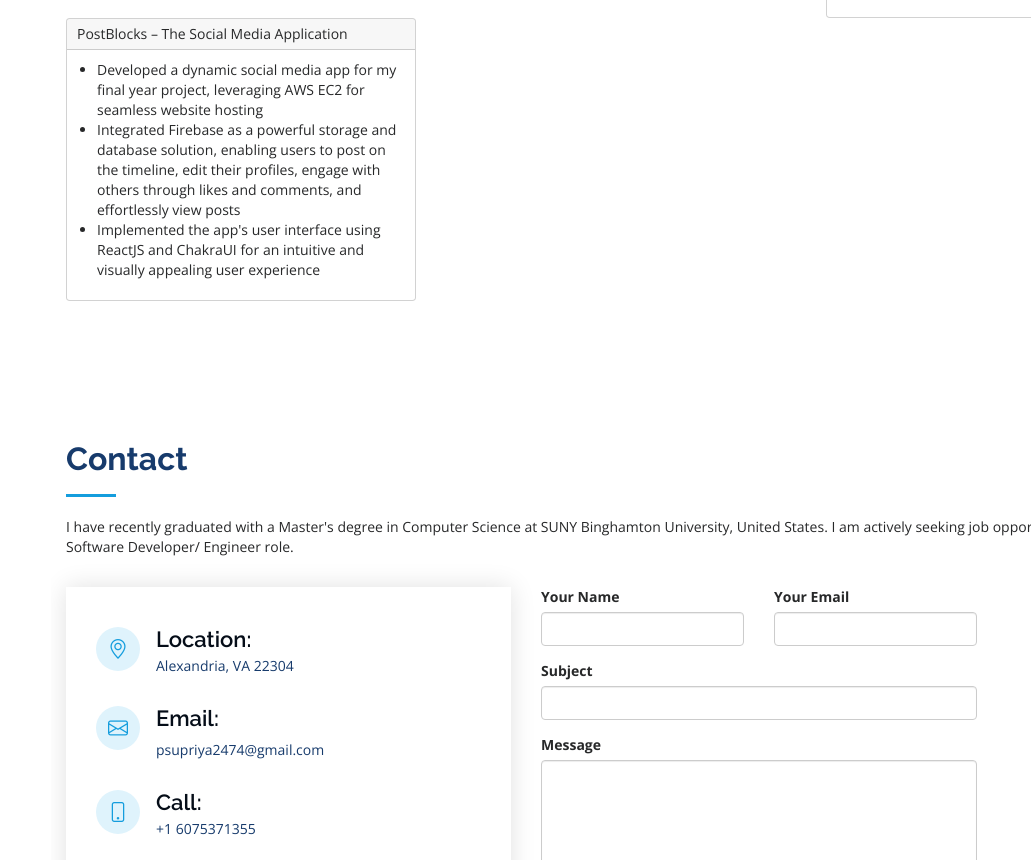
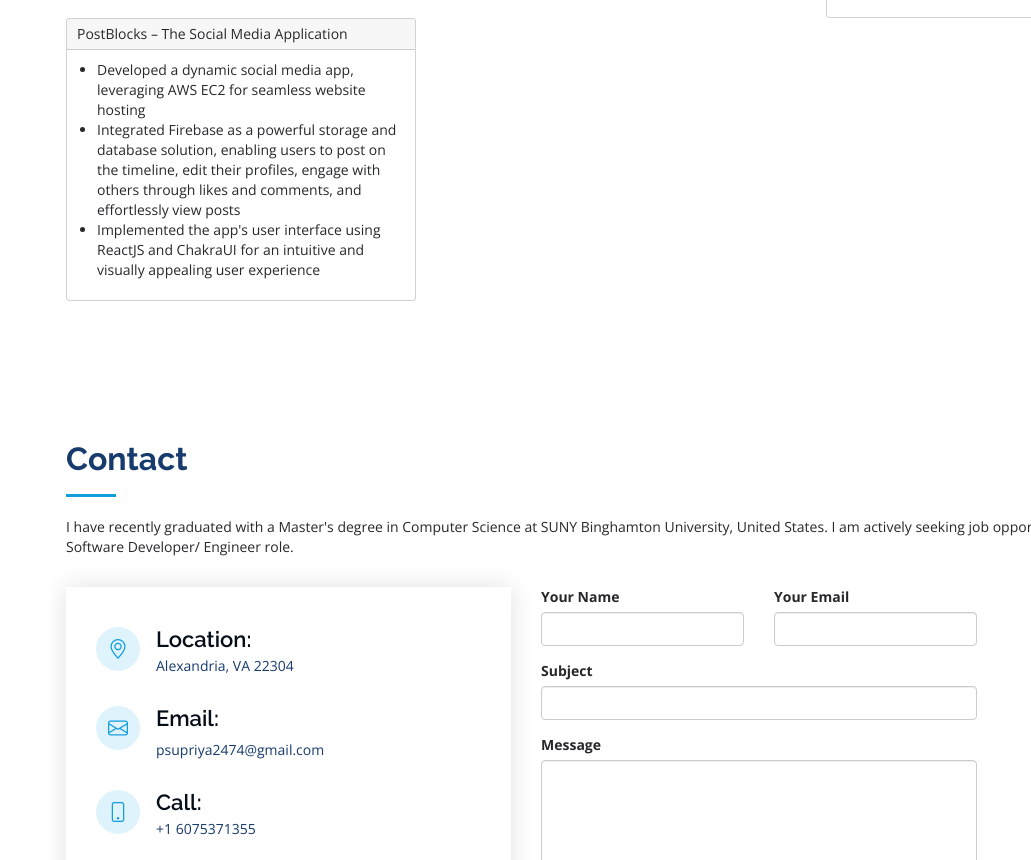
Before and after one commit to priyu-22/priyu-22.github.io, a plain HTML site: page index.html in a window 1280 px wide. Shown: the part 5256-6116 px from the top of the page, without its empty margins (249-1280 px from the left). Drawn offline with nearby package versions, Linux system fonts and the light colour scheme.

Commit message:
Update index.html

```diff
--- a/index.html
+++ b/index.html
@@ -408,7 +408,7 @@ As a skilled software developer with over 3 years of experience and a master's d
               	<div class="card-header">PostBlocks – The Social Media Application</div>
 				<div class="card-body">
 					<ul>
-						<li>Developed a dynamic social media app for my final year project, leveraging AWS EC2 for seamless website hosting</li>
+						<li>Developed a dynamic social media app, leveraging AWS EC2 for seamless website hosting</li>
 						<li>Integrated Firebase as a powerful storage and database solution, enabling users to post on the timeline, edit their profiles, engage with others through likes and comments, and effortlessly view posts</li>
 						<li>Implemented the app's user interface using ReactJS and ChakraUI for an intuitive and visually appealing user experience</li>
 					</ul>
```
